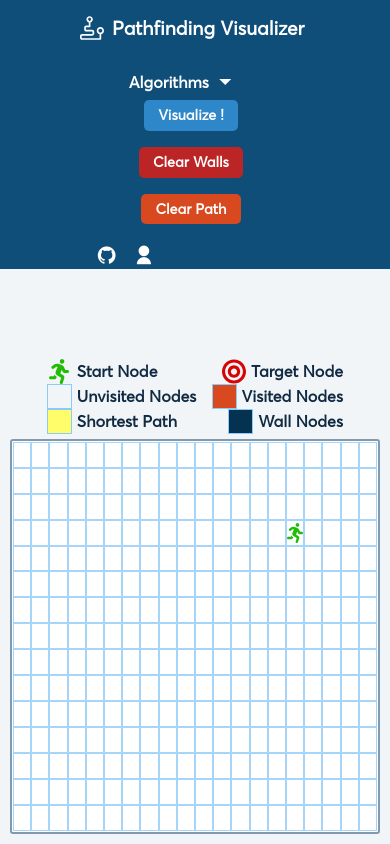
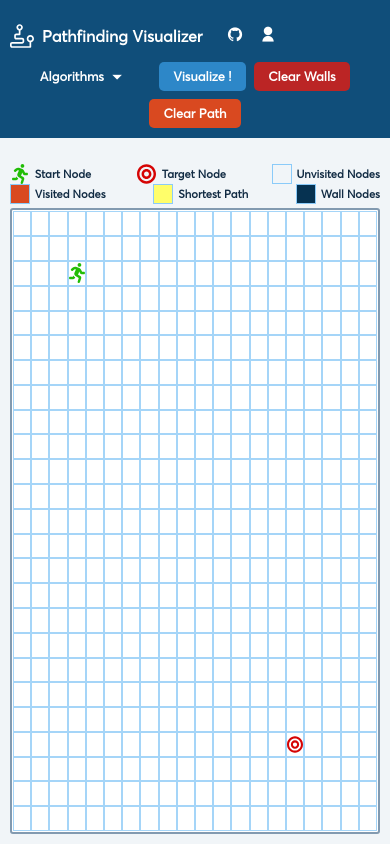
Before and after one commit to andrewphm/pathfinding, a React (Create React App) app: page / in a window 390 px wide. Built offline with nearby package versions, Linux system fonts and the light colour scheme.

Commit message:
add media queries and styling

```diff
--- a/src/components/Header.js
+++ b/src/components/Header.js
@@ -35,6 +35,18 @@ const Header = ({ dispatch, state, row, col }) => {
         <a href="http://andrewpham.ca/pathfinding">
           <h1 className="title">Pathfinding Visualizer</h1>
         </a>
+        <div className="links">
+          <a
+            target="_blank"
+            href="https://github.com/andrewphm/pathfinding"
+            rel="noreferrer"
+          >
+            <i className="ri-github-fill ri-lg"></i>
+          </a>
+          <a target="_blank" href="https://andrewpham.ca" rel="noreferrer">
+            <i className="ri-user-fill ri-lg"></i>
+          </a>
+        </div>
       </div>
 
       <ul className="grid-buttons">
@@ -97,19 +109,6 @@ const Header = ({ dispatch, state, row, col }) => {
           </button>
         </li>
       </ul>
-
-      <div className="links">
-        <a
-          target="_blank"
-          href="https://github.com/andrewphm/pathfinding"
-          rel="noreferrer"
-        >
-          <i className="ri-github-fill ri-lg"></i>
-        </a>
-        <a target="_blank" href="https://andrewpham.ca" rel="noreferrer">
-          <i className="ri-user-fill ri-lg"></i>
-        </a>
-      </div>
     </header>
   );
 };
--- a/src/components/Home.js
+++ b/src/components/Home.js
@@ -10,26 +10,32 @@ const Home = () => {
   const checkSize = () => {
     setWindowWidth(window.innerWidth);
   };
-
   window.addEventListener("resize", checkSize);
 
   let row = 0;
   let col = 0;
+  let startIndex = 0;
+  let targetIndex = 300;
   if (windowWidth > 1600) {
     row = 25;
     col = 50;
-  } else if (windowWidth > 1200) {
+    startIndex = 305;
+    targetIndex = 1043;
+  } else if (windowWidth > 1080) {
     row = 20;
     col = 40;
-  } else if (windowWidth > 1080) {
+    startIndex = 165;
+    targetIndex = 672;
+  } else if (windowWidth > 768) {
     row = 20;
-    col = 35;
-  } else if (windowWidth > 768) {
-    row = 18;
-    col = 29;
+    col = 30;
+    startIndex = 124;
+    targetIndex = 503;
   } else if (windowWidth > 320) {
-    row = 15;
+    row = 25;
     col = 20;
+    startIndex = 43;
+    targetIndex = 435;
   }
 
   // Set properties of CSS variable grid row/col
@@ -43,8 +49,8 @@ const Home = () => {
       nodes: [],
       isMouseDown: false,
       isRunning: false,
-      startNodeIndex: 75,
-      targetNodeIndex: 590,
+      startNodeIndex: startIndex,
+      targetNodeIndex: targetIndex,
       isMovingStart: false,
       isMovingTarget: false,
       isFinished: false,
--- a/src/components/reducer.js
+++ b/src/components/reducer.js
@@ -11,11 +11,13 @@ export const reducer = (state, action) => {
 
   if (action.type === "START_NODE") {
     state.startNodeIndex = action.payload;
+    console.log(action.payload);
     return state;
   }
 
   if (action.type === "TARGET_NODE") {
     state.targetNodeIndex = action.payload;
+    console.log(action.payload);
     return state;
   }
 
@@ -39,10 +41,12 @@ export const reducer = (state, action) => {
   // changing start/target node index
   if (action.type === "ASSIGN_START") {
     state.startNodeIndex = action.payload;
+    console.log(action.payload);
     return state;
   }
   if (action.type === "ASSIGN_TARGET") {
     state.targetNodeIndex = action.payload;
+    console.log(action.payload);
     return state;
   }
 
--- a/src/index.css
+++ b/src/index.css
@@ -115,8 +115,7 @@ header {
   display: flex;
   justify-content: space-between;
   align-items: center;
-  padding: 0 5rem;
-  row-gap: 1rem;
+  padding: 10px;
   background-color: var(--clr-primary-2);
   color: white;
   flex-wrap: wrap;
@@ -171,8 +170,7 @@ nav {
   border-style: none;
   border-width: unset;
   border-color: transparent;
-  margin: 0.5rem;
-  margin-right: 1rem;
+  white-space: nowrap;
 }
 .btn:hover {
   box-shadow: 0px 8px 16px 0px rgba(0, 0, 0, 0.2);
@@ -186,6 +184,8 @@ nav {
   display: flex;
   justify-content: center;
   align-items: center;
+  row-gap: 0.5rem;
+  column-gap: 0.5rem;
   flex-wrap: wrap;
 }
 
@@ -216,6 +216,7 @@ nav {
   font-family: "Averta";
   cursor: pointer;
   margin-right: 1.5rem;
+  white-space: nowrap;
 }
 
 .choose-algo:hover {
@@ -250,7 +251,7 @@ nav {
 /* ========== Grid ========== */
 /* Algorithm Description */
 .algo-description {
-  margin: 2rem auto;
+  margin: 1rem auto;
   text-align: center;
 }
 
@@ -383,20 +384,12 @@ svg {
 }
 
 /* ======= MEDIA QUERIES ======= */
-
-@media screen and (min-width: 1600px) {
-  .grid-container {
-    padding: 10px 150px;
+@media screen and (min-width: 768px) {
+  header {
+    padding: 10px 50px;
   }
-}
-@media screen and (min-width: 1440px) {
-  .grid-container {
-    padding: 10px 100px;
-  }
-}
-@media screen and (min-width: 1200px) {
-  .grid-container {
-    padding: 10px 80px;
+  .legend-container {
+    width: 100%;
   }
 }
 
@@ -405,3 +398,97 @@ svg {
     padding: 10px 50px;
   }
 }
+
+@media screen and (min-width: 1200px) {
+  header {
+    padding: 10px 100px;
+  }
+  .grid-container {
+    padding: 10px 80px;
+  }
+}
+@media screen and (min-width: 1440px) {
+  header {
+    padding: 10px 150px;
+  }
+  .grid-container {
+    padding: 10px 100px;
+  }
+}
+@media screen and (min-width: 1600px) {
+  header {
+    padding: 10px 200px;
+  }
+  .grid-container {
+    padding: 10px 150px;
+  }
+}
+
+@media screen and (max-width: 500px) {
+  .title {
+    font-size: 1rem;
+  }
+  .links a {
+    font-size: 0.8rem;
+  }
+  .grid-buttons {
+    font-size: 0.8rem;
+  }
+  .choose-algo {
+    font-size: 0.8rem;
+  }
+  .btn {
+    font-size: 0.8rem;
+  }
+  .algo-description {
+    margin: auto;
+    font-size: 0.9rem;
+  }
+  .legend-container {
+    width: 100%;
+    font-size: 0.7em;
+  }
+  .unvisited-node {
+    height: 20px;
+    width: 20px;
+    border: 1px solid var(--clr-primary-7);
+    margin-right: 0.3rem;
+  }
+  .visited-node {
+    height: 20px;
+    width: 20px;
+    border: 1px solid var(--clr-primary-7);
+    background-color: var(--clr-orange-7);
+    margin-right: 0.3rem;
+  }
+  .shortest-path {
+    height: 20px;
+    width: 20px;
+    border: 1px solid var(--clr-primary-7);
+    background-color: var(--clr-shortest-path);
+    margin-right: 0.3rem;
+  }
+  .wall-node {
+    background-color: var(--clr-primary-1);
+    height: 20px;
+    width: 20px;
+    border: 1px solid var(--clr-primary-7);
+    margin-right: 0.3rem;
+  }
+  .target-node {
+    height: 20px;
+    width: 20px;
+    margin-right: 0.3rem;
+    background-image: url(./assets/bullseye-solid.svg);
+    background-repeat: no-repeat;
+    background-position: center center;
+  }
+  .start-node {
+    height: 20px;
+    width: 20px;
+    margin-right: 0.3rem;
+    background-image: url(./assets/running-solid.svg);
+    background-repeat: no-repeat;
+    background-position: center center;
+  }
+}
--- a/src/utility.js
+++ b/src/utility.js
@@ -5,9 +5,6 @@ export const clearWalls = (row, col, dispatch) => {
     for (let y = 0; y < col; y++) {
       let node = document.getElementById(`node-${x}-${y}`);
       node.classList.remove("wall");
-      node.classList.remove("visited");
-      node.classList.remove("queue");
-      node.classList.remove("shortest");
     }
   }
 };
```
